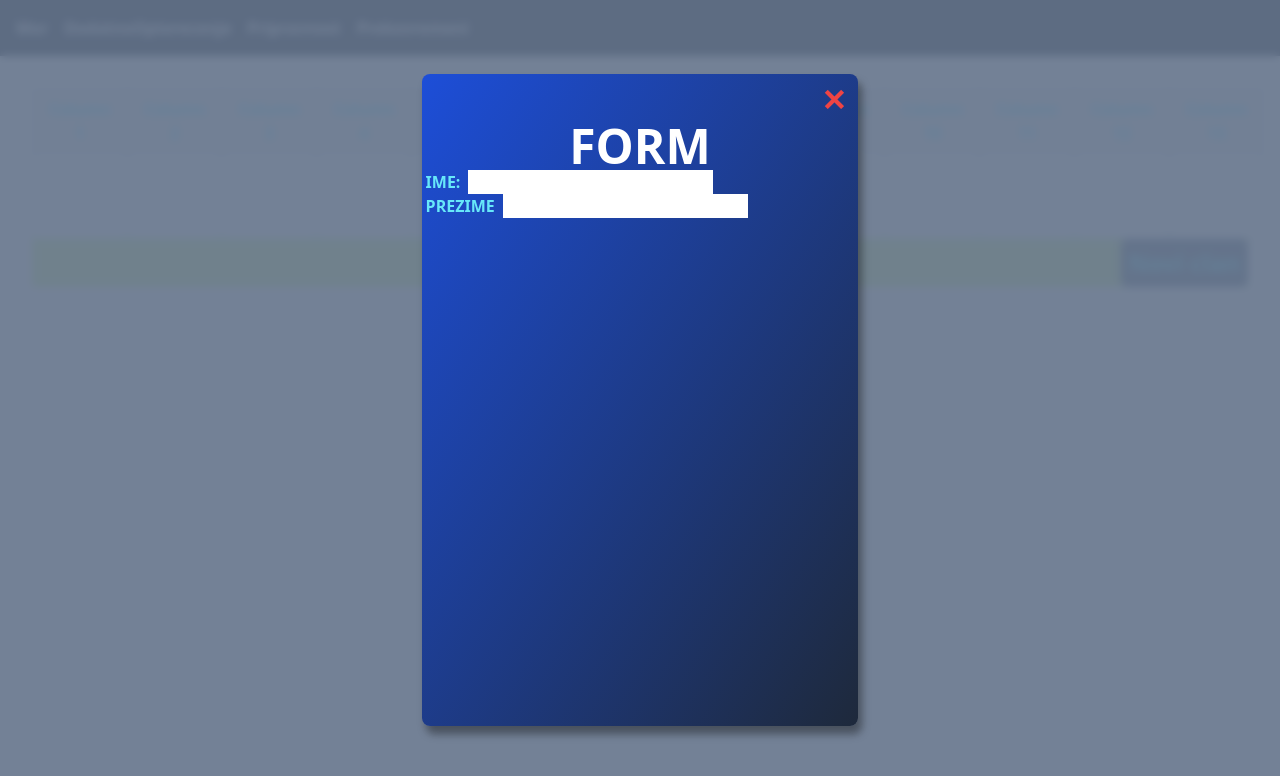
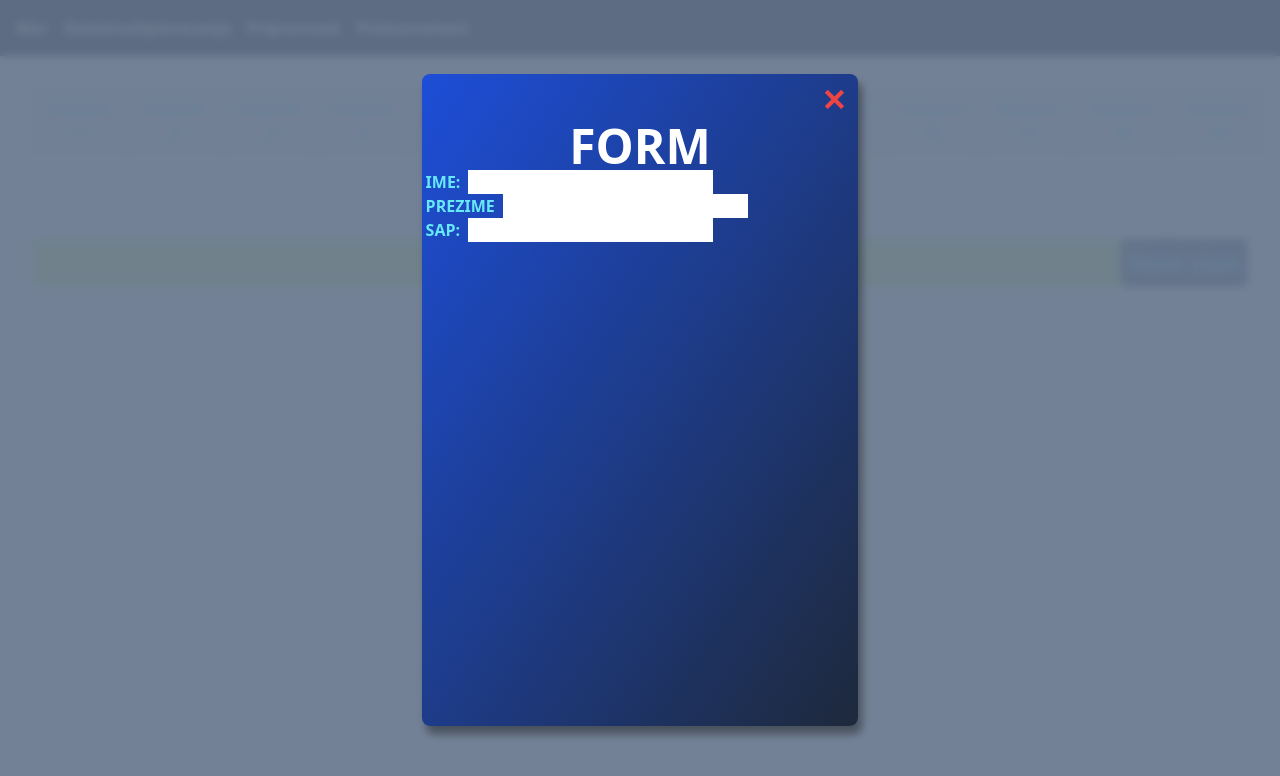
Before and after one commit to UrosPetronijevic/Records-of-employees, a React (Vite) app: page /table1 in a window 1280 px wide. Shown: the top 776 px of the page. Built offline with nearby package versions, Linux system fonts and the light colour scheme.

Commit message:
Employee class was made, and label added to the form in NewMembers

```diff
--- a/src/App.tsx
+++ b/src/App.tsx
@@ -12,9 +12,10 @@ import Table4 from "./Components/Table4";
 import { useState } from "react";
 import Absences from "./Components/Absences";
 import NewMember from "./Components/NewMember";
+import { Employee } from "./Components/Classes";
 
 export default function App() {
-  const [employees, setEmployees] = useState();
+  const [employees, setEmployees] = useState<Employee[]>([]);
 
   const [newMember, setNewMember] = useState<boolean>(true);
 
@@ -29,7 +30,16 @@ export default function App() {
             <Route path="/" element={<Navigate to="/table1" />} />
             <Route
               path="/table1"
-              element={<Table1 setAbsence={setAbsence} absence={absence} />}
+              element={
+                <Table1
+                  setAbsence={setAbsence}
+                  absence={absence}
+                  newMember={newMember}
+                  setNewMember={setNewMember}
+                  employees={employees}
+                  setEmployees={setEmployees}
+                />
+              }
             />
             <Route path="/table2" element={<Table2 />} />
             <Route path="/table3" element={<Table3 />} />
@@ -38,11 +48,14 @@ export default function App() {
         </main>
       </Router>
 
-      {absence ? <Absences /> : ""}
-      {newMember ? (
-        <NewMember newMember={newMember} setNewMember={setNewMember} />
-      ) : (
-        ""
+      {absence && <Absences />}
+      {newMember && (
+        <NewMember
+          newMember={newMember}
+          setNewMember={setNewMember}
+          employees={employees}
+          setEmployees={setEmployees}
+        />
       )}
     </div>
   );
--- /dev/null
+++ b/src/Components/Classes.tsx
@@ -0,0 +1,45 @@
+export class Employee {
+  kadrovskiBroj: number;
+  imeZaposlenog: string;
+  fondSati: number;
+  datumPocetka: string; // Use Date if you want stricter type checking
+  datumZavrsetka: string; // Use Date if you want stricter type checking
+  redovanRad: number;
+  godisnjiOdmor: number;
+  drzavniVerskiPraznik: number;
+  placenoOdsustvo: number;
+  bolovanjeDo30d: number;
+  bolovanje100: number;
+  bolovanjeNaTertFonda: number;
+  porodiljskoOdsustvo: number;
+
+  constructor(
+    kadrovskiBroj: number,
+    imeZaposlenog: string,
+    fondSati: number,
+    datumPocetka: string,
+    datumZavrsetka: string,
+    redovanRad: number,
+    godisnjiOdmor: number,
+    drzavniVerskiPraznik: number,
+    placenoOdsustvo: number,
+    bolovanjeDo30d: number,
+    bolovanje100: number,
+    bolovanjeNaTertFonda: number,
+    porodiljskoOdsustvo: number
+  ) {
+    this.kadrovskiBroj = kadrovskiBroj;
+    this.imeZaposlenog = imeZaposlenog;
+    this.fondSati = fondSati;
+    this.datumPocetka = datumPocetka;
+    this.datumZavrsetka = datumZavrsetka;
+    this.redovanRad = redovanRad;
+    this.godisnjiOdmor = godisnjiOdmor;
+    this.drzavniVerskiPraznik = drzavniVerskiPraznik;
+    this.placenoOdsustvo = placenoOdsustvo;
+    this.bolovanjeDo30d = bolovanjeDo30d;
+    this.bolovanje100 = bolovanje100;
+    this.bolovanjeNaTertFonda = bolovanjeNaTertFonda;
+    this.porodiljskoOdsustvo = porodiljskoOdsustvo;
+  }
+}
--- a/src/Components/NewMember.tsx
+++ b/src/Components/NewMember.tsx
@@ -1,52 +1,19 @@
 import { useState } from "react";
+import { Employee } from "./Classes";
 
-class Employee {
-  kadrovskiBroj: number;
-  imeZaposlenog: string;
-  fondSati: number;
-  datumPocetka: string; // Use Date if you want stricter type checking
-  datumZavrsetka: string; // Use Date if you want stricter type checking
-  redovanRad: number;
-  godisnjiOdmor: number;
-  drzavniVerskiPraznik: number;
-  placenoOdsustvo: number;
-  bolovanjeDo30d: number;
-  bolovanje100: number;
-  bolovanjeNaTertFonda: number;
-  porodiljskoOdsustvo: number;
+type NewMemberProps = {
+  newMember: boolean;
+  setNewMember: React.Dispatch<React.SetStateAction<boolean>>;
+  employees: Employee[]; // Array of Employee objects
+  setEmployees: React.Dispatch<React.SetStateAction<Employee[]>>; // Function to update employees state
+};
 
-  constructor(
-    kadrovskiBroj: number,
-    imeZaposlenog: string,
-    fondSati: number,
-    datumPocetka: string,
-    datumZavrsetka: string,
-    redovanRad: number,
-    godisnjiOdmor: number,
-    drzavniVerskiPraznik: number,
-    placenoOdsustvo: number,
-    bolovanjeDo30d: number,
-    bolovanje100: number,
-    bolovanjeNaTertFonda: number,
-    porodiljskoOdsustvo: number
-  ) {
-    this.kadrovskiBroj = kadrovskiBroj;
-    this.imeZaposlenog = imeZaposlenog;
-    this.fondSati = fondSati;
-    this.datumPocetka = datumPocetka;
-    this.datumZavrsetka = datumZavrsetka;
-    this.redovanRad = redovanRad;
-    this.godisnjiOdmor = godisnjiOdmor;
-    this.drzavniVerskiPraznik = drzavniVerskiPraznik;
-    this.placenoOdsustvo = placenoOdsustvo;
-    this.bolovanjeDo30d = bolovanjeDo30d;
-    this.bolovanje100 = bolovanje100;
-    this.bolovanjeNaTertFonda = bolovanjeNaTertFonda;
-    this.porodiljskoOdsustvo = porodiljskoOdsustvo;
-  }
-}
-
-export default function NewMember() {
+export default function NewMember({
+  newMember,
+  setNewMember,
+  employees,
+  setEmployees,
+}: NewMemberProps) {
   const [name, setName] = useState<string>("");
 
   return (
@@ -55,7 +22,7 @@ export default function NewMember() {
         <button
           className="text-red-500 text-3xl w-fit self-end py-1 px-2 rounded-lg"
           type="button"
-          // onClick={() => setToggleForm((prev) => !prev)}
+          onClick={() => setNewMember((prev) => !prev)}
         >
           &#x2715;
         </button>
@@ -81,6 +48,15 @@ export default function NewMember() {
                 onChange={(e) => setName(e.target.value)}
               />
             </label>
+
+            <label className="flex gap-2 justify-start">
+              SAP:
+              <input
+                type="text"
+                value={name}
+                onChange={(e) => setName(e.target.value)}
+              />
+            </label>
           </form>
         </div>
       </div>
--- a/src/Components/Table1.tsx
+++ b/src/Components/Table1.tsx
@@ -1,9 +1,22 @@
+import { Employee } from "./Classes";
+
 type Table1Props = {
+  setAbsence: React.Dispatch<React.SetStateAction<boolean>>;
   absence: boolean;
-  setAbsence: React.Dispatch<React.SetStateAction<boolean>>;
+  newMember: boolean;
+  setNewMember: React.Dispatch<React.SetStateAction<boolean>>;
+  employees: Employee[]; // Array of Employee objects
+  setEmployees: React.Dispatch<React.SetStateAction<Employee[]>>; // Function to update employees state
 };
 
-export default function Table1({ absence, setAbsence }: Table1Props) {
+export default function Table1({
+  absence,
+  setAbsence,
+  newMember,
+  setNewMember,
+  employees,
+  setEmployees,
+}: Table1Props) {
   const rows = 5;
   const columns = 13;
 
@@ -44,7 +57,9 @@ export default function Table1({ absence, setAbsence }: Table1Props) {
         <button
           type="submit"
           className="bg-slate-500 rounded-md text-2xl p-2"
-          onClick={() => {}}
+          onClick={() => {
+            setNewMember(!newMember);
+          }}
         >
           Novi clan
         </button>
```
